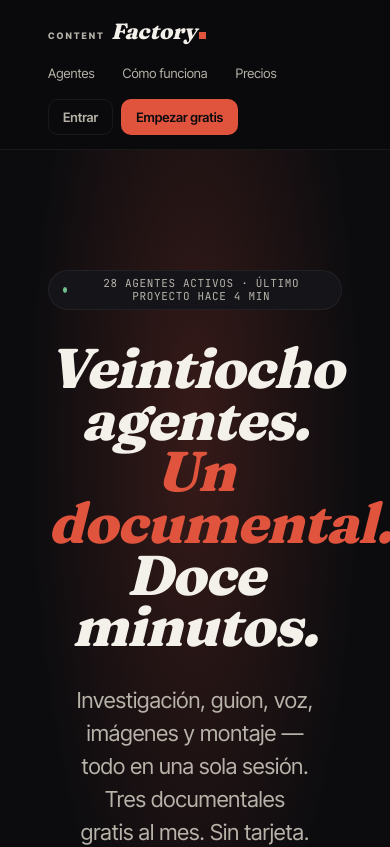
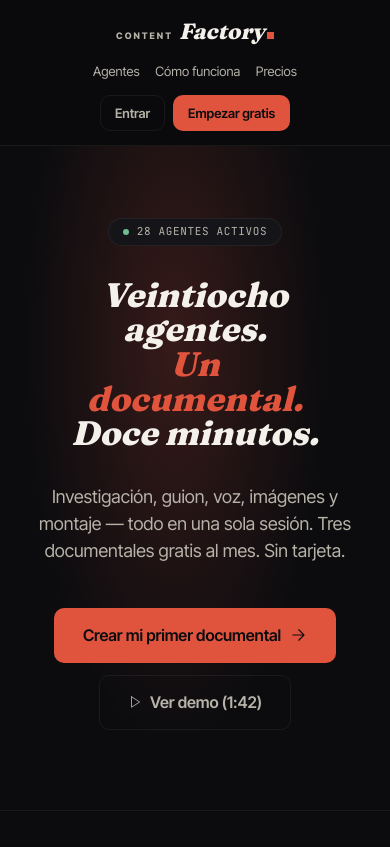
Before and after one commit to admors-gif/content-youtube-generator, a Next.js app in the folder web/: page / in a window 390 px wide. Shown: the top 847 px of the page. Built offline with nearby package versions, Linux system fonts and the light colour scheme; no server answers.

Commit message:
fix(landing): prevent mobile hero overflow

```diff
--- a/web/app/globals.css
+++ b/web/app/globals.css
@@ -334,6 +334,7 @@ body::before {
 .cf-fade--2 { animation-delay: 120ms; }
 .cf-fade--3 { animation-delay: 180ms; }
 .cf-fade--4 { animation-delay: 240ms; }
+.cf-mobile-break { display: none; }
 
 /* ─────────────────────────────────────────────────────────────────────────
    LAYOUT shell (cf-shell + cf-main)
@@ -362,3 +363,39 @@ body::before {
     padding: var(--s-5) var(--s-5);
   }
 }
+
+@media (max-width: 640px) {
+  .cf-public-header {
+    justify-content: center !important;
+    row-gap: 14px !important;
+  }
+  .cf-public-logo {
+    order: 1;
+  }
+  .cf-public-nav {
+    order: 2;
+    flex: 0 0 100% !important;
+    justify-content: center !important;
+  }
+  .cf-public-actions {
+    order: 3;
+    flex: 0 0 100% !important;
+    justify-content: center !important;
+  }
+  .cf-home-hero-pill {
+    max-width: calc(100vw - 40px) !important;
+    font-size: 10px !important;
+    line-height: 1.35 !important;
+  }
+  .cf-home-hero-title {
+    font-size: 34px !important;
+    line-height: 1.02 !important;
+  }
+  .cf-mobile-break {
+    display: initial !important;
+  }
+  .cf-home-hero-copy {
+    max-width: 320px !important;
+    font-size: 18px !important;
+  }
+}
--- a/web/app/page.js
+++ b/web/app/page.js
@@ -103,6 +103,7 @@ export default function Home() {
     >
       {/* Header sticky */}
       <header
+        className="cf-public-header"
         style={{
           position: "sticky",
           top: 0,
@@ -110,7 +111,7 @@ export default function Home() {
           backdropFilter: "blur(12px)",
           background: "rgba(11, 11, 14, 0.7)",
           borderBottom: "1px solid var(--rule-1)",
-          padding: "14px 48px",
+          padding: "14px clamp(20px, 4vw, 48px)",
           display: "flex",
           alignItems: "center",
           justifyContent: "space-between",
@@ -118,7 +119,10 @@ export default function Home() {
           gap: 16,
         }}
       >
-        <div style={{ display: "flex", alignItems: "baseline", gap: 6 }}>
+        <div
+          className="cf-public-logo"
+          style={{ display: "flex", alignItems: "baseline", gap: 6, flex: "0 0 auto" }}
+        >
           <span
             style={{
               fontFamily: "var(--font-sans)",
@@ -152,11 +156,16 @@ export default function Home() {
           </span>
         </div>
         <nav
+          className="cf-public-nav"
           style={{
             display: "flex",
-            gap: 28,
+            gap: "clamp(14px, 4vw, 28px)",
             font: "var(--t-caption)",
             color: "var(--paper-dim)",
+            flex: "1 1 260px",
+            justifyContent: "center",
+            flexWrap: "wrap",
+            minWidth: "max-content",
           }}
         >
           <a href="#agentes" style={{ color: "inherit", textDecoration: "none" }}>
@@ -169,7 +178,16 @@ export default function Home() {
             Precios
           </a>
         </nav>
-        <div style={{ display: "flex", gap: 8 }}>
+        <div
+          className="cf-public-actions"
+          style={{
+            display: "flex",
+            gap: 8,
+            flex: "0 1 260px",
+            justifyContent: "flex-end",
+            flexWrap: "wrap",
+          }}
+        >
           <button className="cf-btn cf-btn--ghost cf-btn--sm" onClick={goLogin}>
             Entrar
           </button>
@@ -186,12 +204,14 @@ export default function Home() {
       <section
         style={{
           position: "relative",
-          padding: "120px 48px 96px",
+          padding:
+            "clamp(72px, 10vw, 120px) clamp(20px, 4vw, 48px) clamp(80px, 8vw, 96px)",
           textAlign: "center",
           overflow: "hidden",
         }}
       >
         <div
+          className="cf-home-hero-pill"
           style={{
             position: "absolute",
             inset: 0,
@@ -218,6 +238,10 @@ export default function Home() {
               marginBottom: 32,
               textTransform: "uppercase",
               letterSpacing: "0.06em",
+              maxWidth: "100%",
+              justifyContent: "center",
+              textAlign: "center",
+              whiteSpace: "normal",
             }}
           >
             <span
@@ -228,26 +252,33 @@ export default function Home() {
                 background: "var(--ok)",
               }}
             />
-            {SYSTEM_AGENTS.length} AGENTES ACTIVOS · ÚLTIMO PROYECTO HACE 4 MIN
+            {SYSTEM_AGENTS.length} AGENTES ACTIVOS
           </div>
           <h1
+            className="cf-home-hero-title"
             style={{
               font: "var(--t-display)",
-              fontSize: "clamp(56px, 8vw, 112px)",
+              fontSize: "clamp(30px, 8.75vw, 112px)",
               margin: 0,
               lineHeight: 0.92,
-              letterSpacing: "-0.02em",
+              letterSpacing: 0,
               fontStyle: "italic",
               fontWeight: 800,
+              textWrap: "balance",
             }}
           >
-            Veintiocho agentes.
+            Veintiocho
+            <br className="cf-mobile-break" /> agentes.
             <br />
-            <em style={{ color: "var(--ember)" }}>Un documental.</em>
+            <em style={{ color: "var(--ember)" }}>
+              Un
+              <br className="cf-mobile-break" /> documental.
+            </em>
             <br />
             Doce minutos.
           </h1>
           <p
+            className="cf-home-hero-copy"
             style={{
               font: "var(--t-body-lg)",
               fontSize: 22,
```
